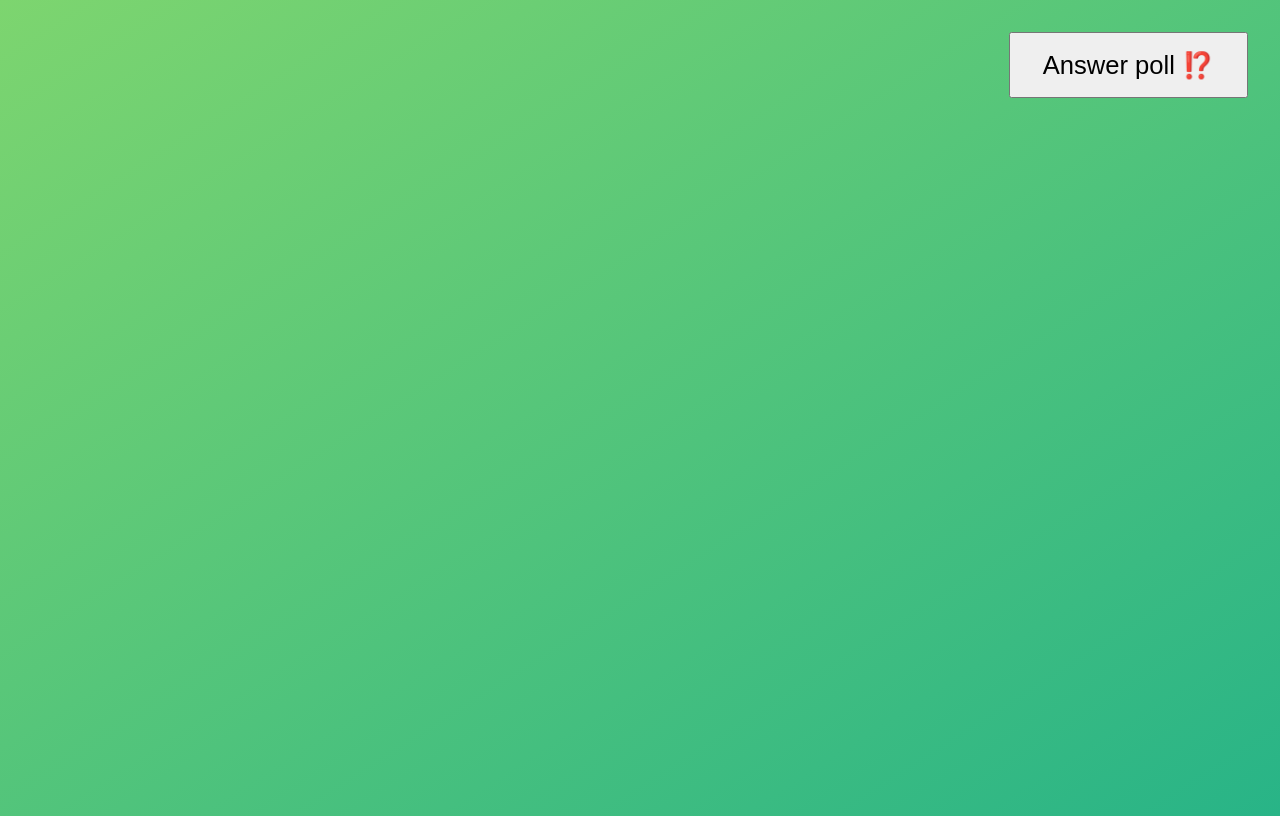
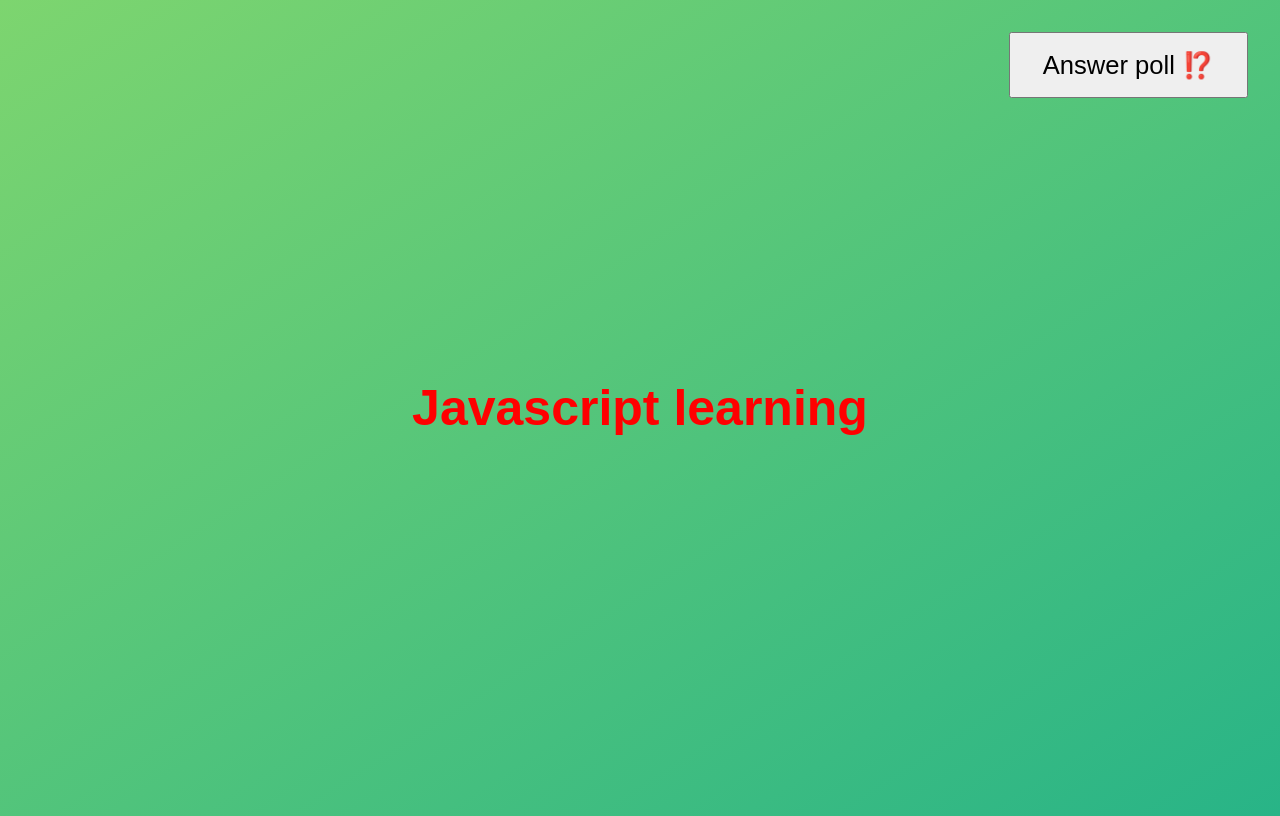
Before and after one commit to phemmyblaze/javascript-learning, a plain HTML site: page index.html in a window 1280 px wide. Drawn offline with Linux system fonts and the light colour scheme.

Commit message:
More Learning

```diff
--- a/index.html
+++ b/index.html
@@ -37,6 +37,7 @@
     </style>
   </head>
   <body>
+    <h1 class="heading">Javascript learning</h1>
     <button class="poll">Answer poll ⁉️</button>
     <script src="./script/script.js"></script>
   </body>
--- a/script/script.js
+++ b/script/script.js
@@ -1129,3 +1129,12 @@ const regex = new RegExp(userInput, "gi");
 const matchingValues = retrievedArray.filter(str => str.match(regex));
 
 console.log(matchingValues);
+
+(function () {
+    const header = document.querySelector('h1');
+    header.style.color = 'red';
+    const body = document.querySelector('body');
+    body.addEventListener('click', function () {
+        header.style.color = 'blue';
+    })
+}());
```
